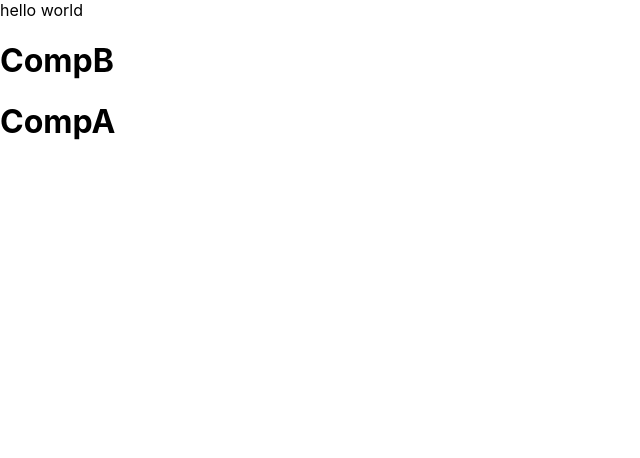
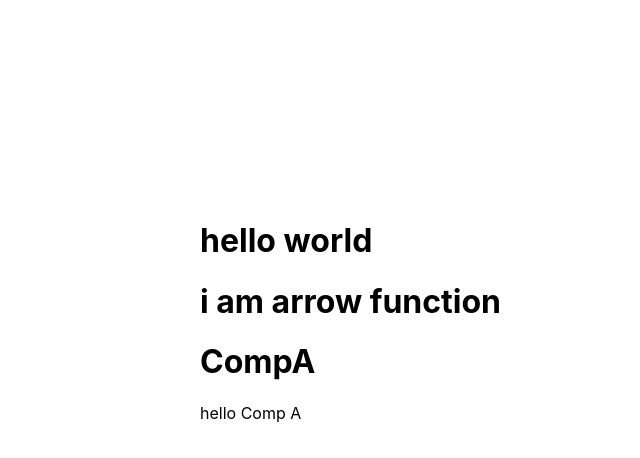
Before and after one commit to Ambitiousparam/learning-nextjs, a Next.js app: page / in a window 1280 px wide. Shown: the top 458 px of the page, without its empty margins (0-640 px from the left). Built offline with nearby package versions, Linux system fonts and the light colour scheme.

Commit message:
arrowfunctions

```diff
--- a/pages/index.js
+++ b/pages/index.js
@@ -1,23 +1,57 @@
-function CompA(){
-  return(
-   <h1>CompA</h1>
-  )
- }
-
- function CompB(){
-  return(
-   <h1>CompB</h1>
-  )
- }
-function Home() {
+import React from "react";
+const ArrowFunction = params =>{
   return (
     <div>
-     <div> hello world</div>
-     <CompB />
-     <CompA />
+      <h1>
+        i am arrow function
+      </h1>
     </div>
-
   )
 }
 
+function CompA(){
+  return(
+    <>
+   <ArrowFunction/>
+   <h1>CompA</h1>
+   <p>hello Comp A</p>
+   </>
+  )
+}
+  // return (
+  //   // React.createElement("div",null,
+  //   //   React.createElement("h1",null,"CompA"),
+  //   //   React.createElement("p",null,"CompA")
+  //   //not possible to return two elements from a single return
+  //   //React.createElement("h1",null,"CompA")
+  //   //React.createElement("h1",null,"CompA")
+  //   )
+  // )
+
+
+//  function CompB(){
+//   return(
+//     <div>
+//    <h1>CompB</h1>
+//    <p>hello CompB</p>
+//    </div>
+//   )
+//  }
+ //jsx  - javascript xml
+ class CompC extends React.Component {
+  render(){
+   return (
+    <h1>hello CompC</h1>
+   )
+  }
+}
+
+function Home(){
+  return(
+    <>
+     <h1> hello world</h1>
+     <CompA />
+    </>
+  )
+}
 export default Home;
--- a/styles/globals.css
+++ b/styles/globals.css
@@ -1,6 +1,6 @@
 html,
 body {
-  padding: 0;
+  padding: 100px;
   margin: 0;
   font-family: -apple-system, BlinkMacSystemFont, Segoe UI, Roboto, Oxygen,
     Ubuntu, Cantarell, Fira Sans, Droid Sans, Helvetica Neue, sans-serif;
```
